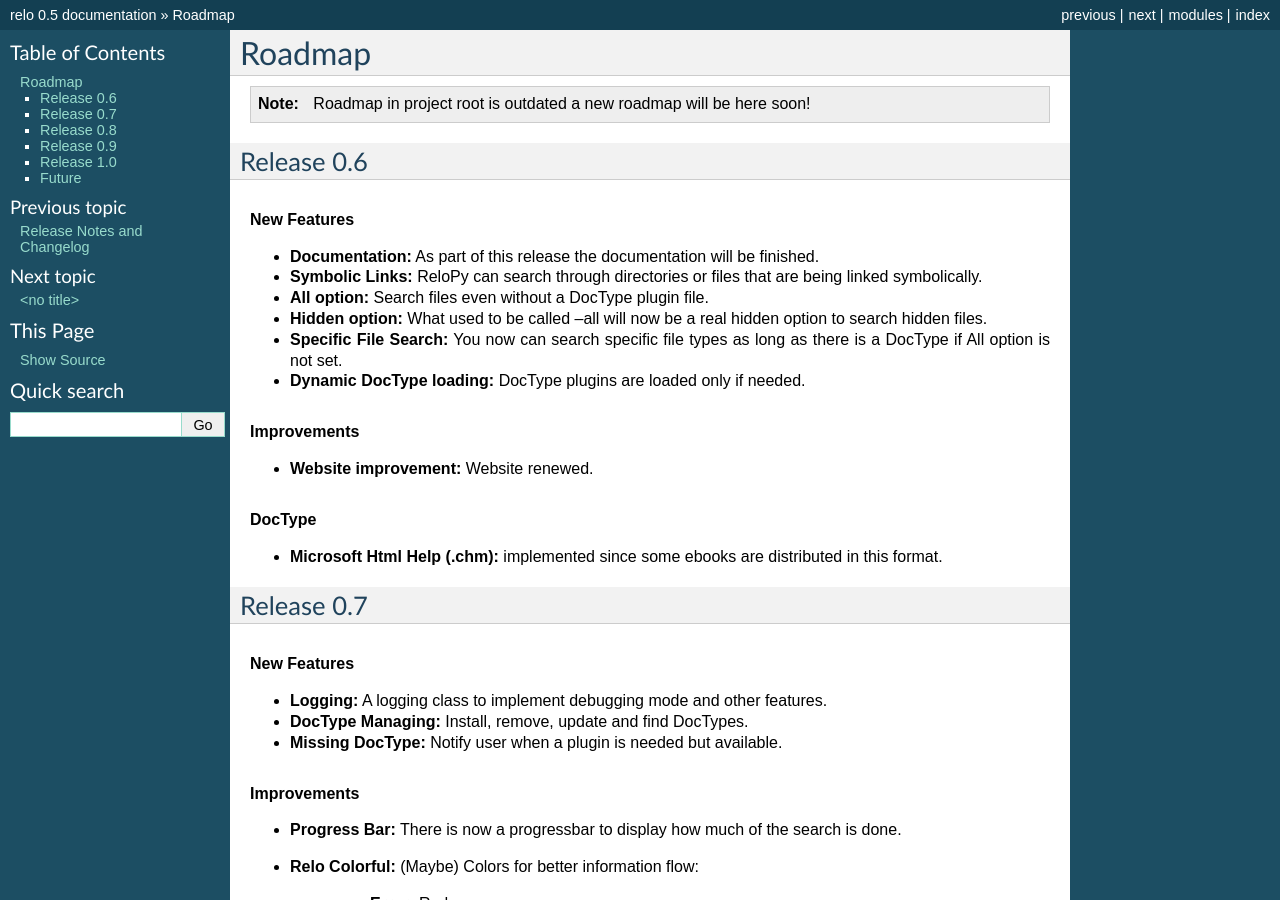
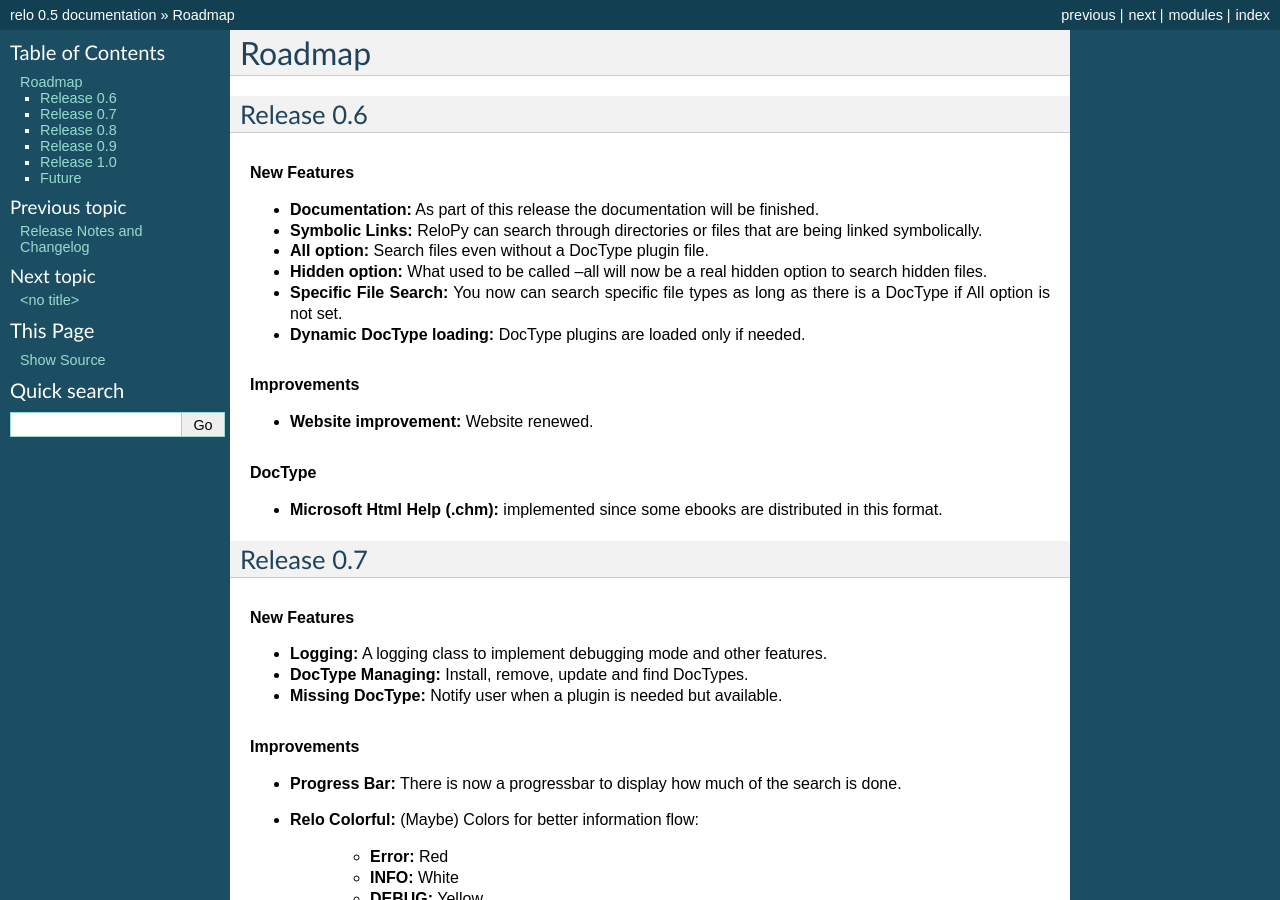
Before and after one commit to cwoebker/relo, a Sphinx documentation site: the page built from docs/roadmap.rst, in a window 1280 px wide and 900 px high. Built offline with Sphinx 7.4.7, drawn with Linux system fonts in a browser that asks for light colours.

Commit message:
removed not needed note

```diff
--- a/docs/roadmap.rst
+++ b/docs/roadmap.rst
@@ -4,10 +4,6 @@
 =======
 Roadmap
 =======
-
-.. note::
-
-    Roadmap in project root is outdated a new roadmap will be here soon!
 
 Release 0.6
 ===========
```
